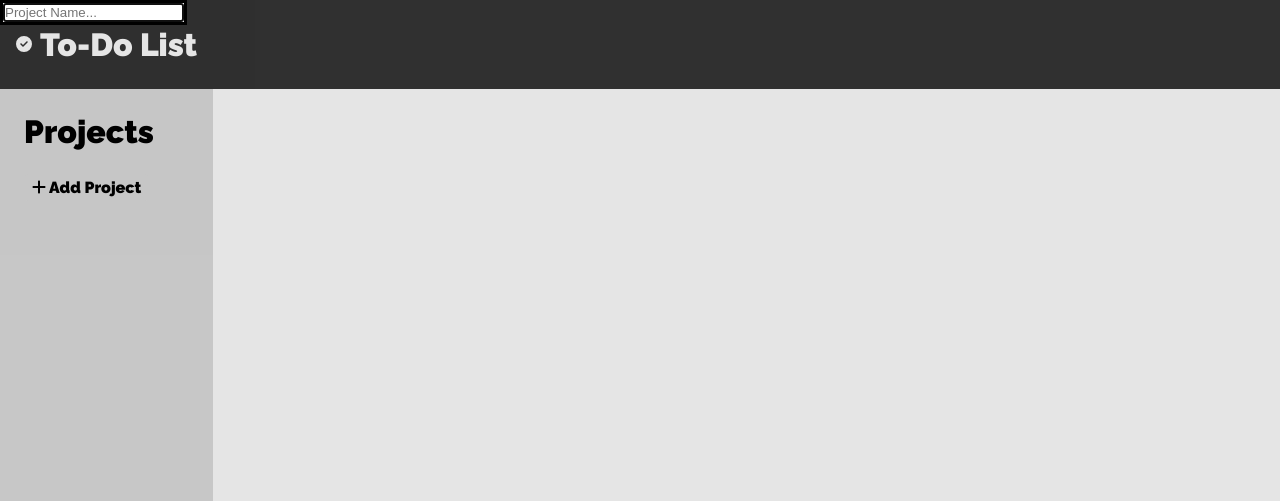
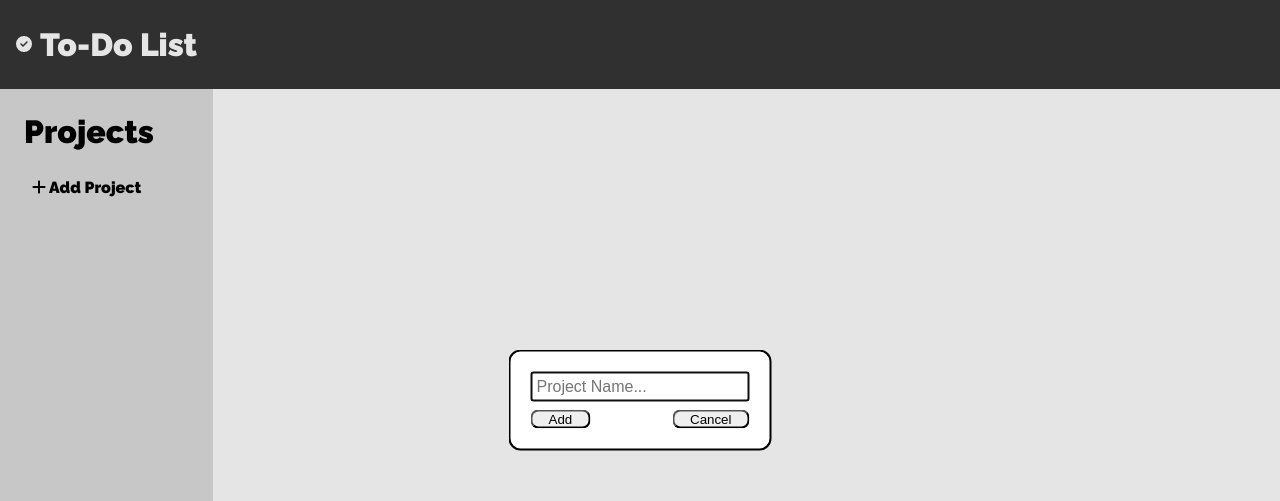
Before and after one commit to Afer1991/to-do-list, a website built with webpack: page src/index.html in a window 1280 px wide. Both pictures are taken after a click on the button "Add Project". Shown: the top 501 px of the page. Built offline with nearby package versions, Linux system fonts and the light colour scheme.

Commit message:
Add content to and style modal

```diff
--- a/src/renderUI.js
+++ b/src/renderUI.js
@@ -32,7 +32,7 @@ const renderUI = () => {
   prjctModal.appendChild(prjModalPara);
 
   const prjModalLbl = document.createElement("label");
-  prjModalLbl.setAttribute("for", "name");
+  prjModalLbl.setAttribute("for", "project-name");
   prjModalPara.appendChild(prjModalLbl);
 
   const prjModalInput = document.createElement("input");
@@ -41,6 +41,20 @@ const renderUI = () => {
   prjModalInput.setAttribute("placeholder", "Project Name...");
   prjModalInput.required = true;
   prjModalPara.appendChild(prjModalInput);
+
+  const btnContainer = document.createElement("div");
+  btnContainer.classList.add("btn-container");
+  prjctModal.appendChild(btnContainer);
+
+  const addNewPrjctBtn = document.createElement("button");
+  addNewPrjctBtn.setAttribute("id", "add-new-project");
+  addNewPrjctBtn.innerText = "Add";
+  btnContainer.appendChild(addNewPrjctBtn);
+
+  const cnclNewPrjctBtn = document.createElement("button");
+  cnclNewPrjctBtn.setAttribute("id", "cncl-new-project");
+  cnclNewPrjctBtn.innerText = "Cancel";
+  btnContainer.appendChild(cnclNewPrjctBtn);
 
   const addPrjctBtn = document.createElement("button");
   addPrjctBtn.setAttribute("id", "add-project");
--- a/src/style.css
+++ b/src/style.css
@@ -50,6 +50,33 @@ h1 {
   padding: 24px;
 }
 
+#project-modal {
+  position: absolute;
+  top: 50%;
+  left: 50%;
+  transform: translate(-50%, -50%);
+  padding: 20px;
+  border-radius: 12px;
+  border: 2px solid #000;
+}
+
+input {
+  padding: 4px;
+  font-size: 1rem;
+}
+
+.btn-container {
+  margin-top: 8px;
+  display: flex;
+  justify-content: space-between;
+}
+
+.btn-container button {
+  padding: 0 16px;
+  border-radius: 8px;
+  cursor: pointer;
+}
+
 #add-project {
   margin: 0 24px;
   padding: 4px 8px;
```
